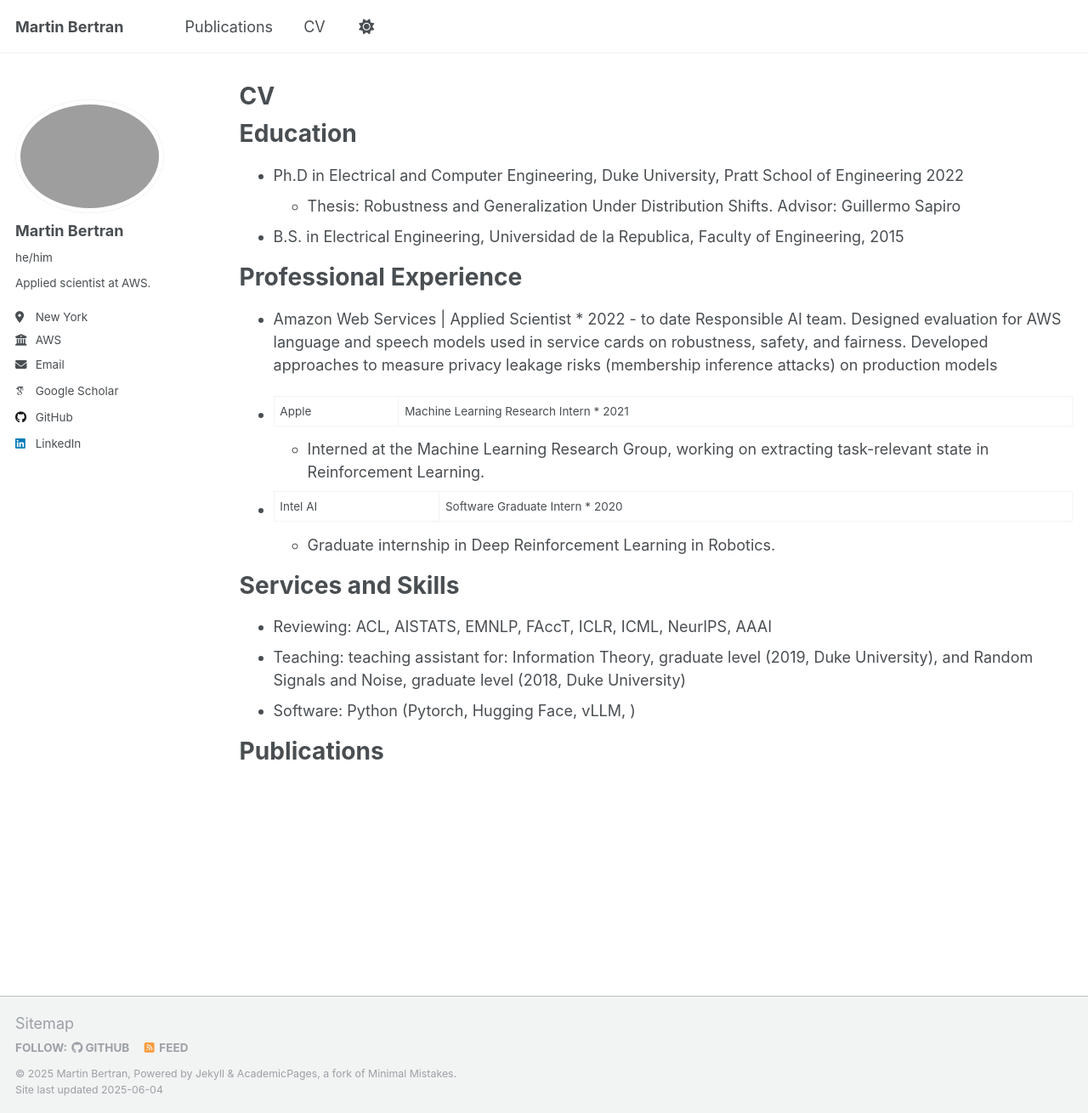
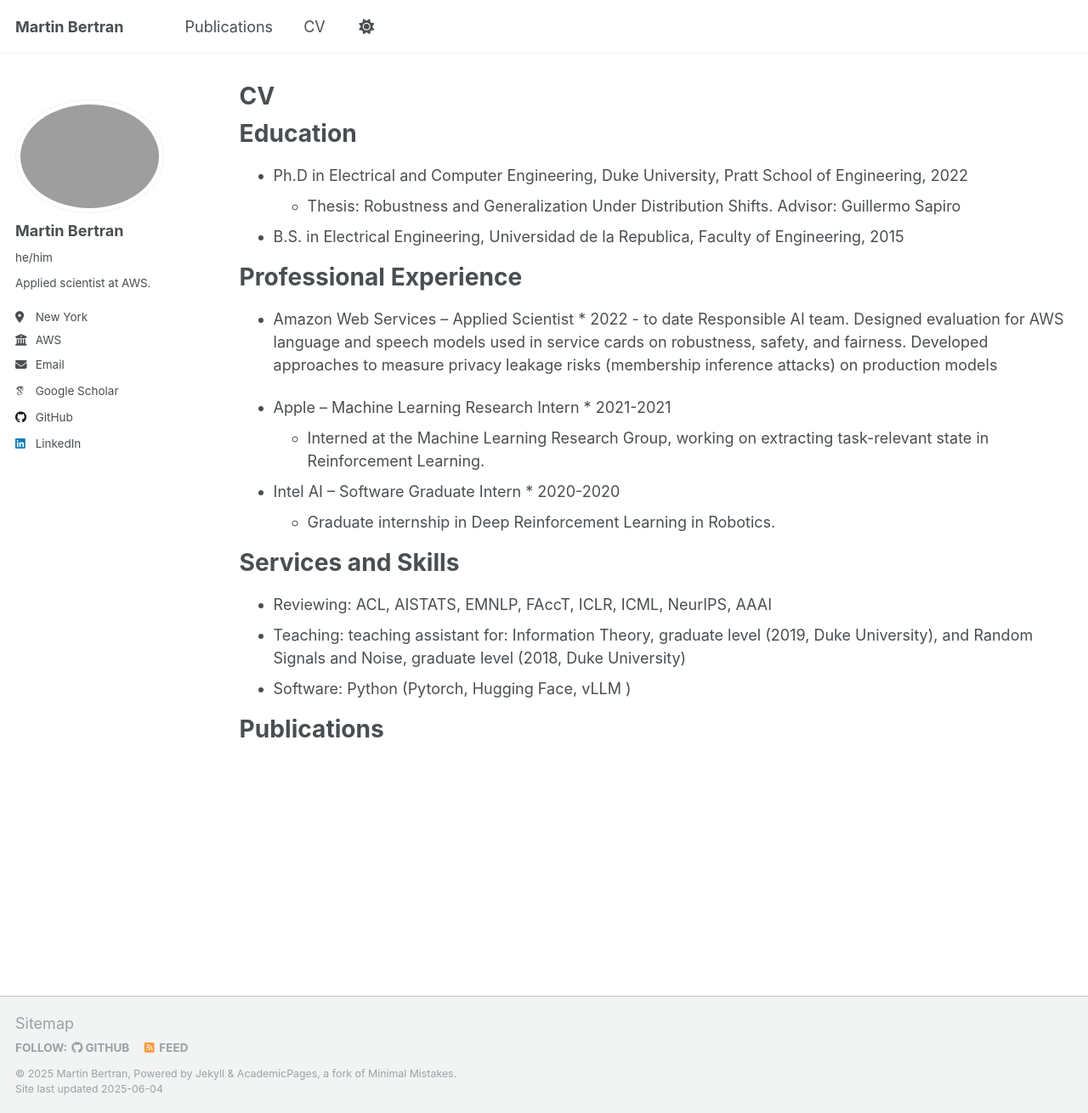
Before and after one commit to MartinBertran/martinbertran.github.io, a Jekyll site: the page built from _pages/cv.md, in a window 1280 px wide and 1310 px high. Shown: the whole window at 85% size. Built offline with Jekyll 4.4.1, drawn with Linux system fonts in a browser that asks for light colours; some web fonts are replaced.

Commit message:
modified profile images

```diff
--- a/_config.yml
+++ b/_config.yml
@@ -25,7 +25,7 @@
 #               Additional customization can be done by editing /_includes/author-profile.html
 author:
   # Biographic information
-  avatar           : "profile.png"
+  avatar           : "/images/profile.jpg"
   name             : "Martin Bertran"
   pronouns         : "he/him"
   bio              : "Applied scientist at AWS."
--- a/_data/authors.yml
+++ b/_data/authors.yml
@@ -6,7 +6,7 @@
   email       : "martin.a.bertran@gmail.com"
   bio         : "Applied scientist at AWS. My work spans fairness, privacy,
     information‑theoretic learning, and large‑scale LLM evaluation."
-  avatar      : "bio-photo-2.jpg"
+  avatar      : "/images/profile.jpg"
   twitter     : "name"
   googlescholar: "https://scholar.google.com/citations?user=1kki_voAAAAJ"
   github: 'MartinBertran'
--- a/_pages/cv.md
+++ b/_pages/cv.md
@@ -11,20 +11,20 @@
 
 Education
 ======
-* Ph.D in Electrical and Computer Engineering, Duke University, Pratt School of Engineering 2022
+* Ph.D in Electrical and Computer Engineering, Duke University, Pratt School of Engineering, 2022
   * Thesis: Robustness and Generalization Under Distribution Shifts. Advisor: Guillermo Sapiro
 * B.S. in Electrical Engineering, Universidad de la Republica, Faculty of Engineering, 2015
 
 Professional Experience
 ======
-* Amazon Web Services | Applied Scientist * 2022 - to date
+* Amazon Web Services -- Applied Scientist * 2022 - to date
   Responsible AI team. Designed evaluation for AWS language and speech models used in service cards on robustness, safety, and fairness. Developed approaches to measure privacy leakage risks (membership inference attacks) on production models
 
-* Apple | Machine Learning Research Intern * 2021
+* Apple -- Machine Learning Research Intern * 2021-2021
   * Interned at the Machine Learning Research Group, working on extracting task-relevant state in Reinforcement Learning.
 
 
-* Intel AI | Software Graduate Intern * 2020
+* Intel AI -- Software Graduate Intern * 2020-2020
   * Graduate internship in Deep Reinforcement Learning in Robotics.
 
 
@@ -32,7 +32,7 @@
 ======
 * Reviewing: ACL, AISTATS, EMNLP, FAccT, ICLR, ICML, NeurIPS, AAAI
 * Teaching: teaching assistant for: Information Theory, graduate level (2019, Duke University), and Random Signals and Noise, graduate level (2018, Duke University)
-* Software: Python (Pytorch, Hugging Face, vLLM, )
+* Software: Python (Pytorch, Hugging Face, vLLM )
 
 Publications
 ======
```
Also changed, not shown: 1 other file.
